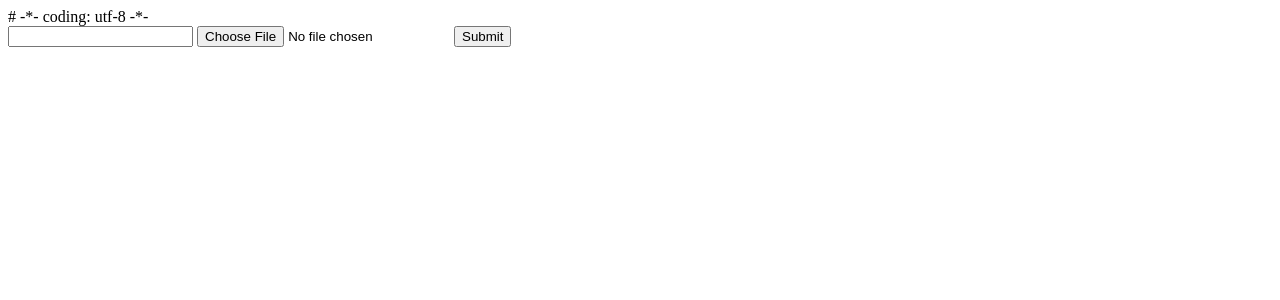
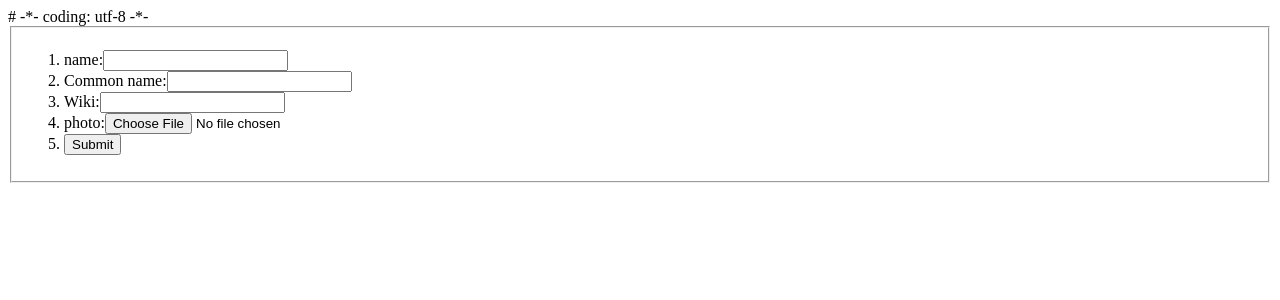
Before and after one commit to sebavp/Plants-Web, a Python web app: template plants_web/templates/add_plant.html in a window 1280 px wide. Shown: the top 300 px of the page. Run offline with Jinja, Linux system fonts and the light colour scheme; the template is opened without the code that fills it, so the values that code supplies are empty.

Commit message:
common_name field

```diff
--- a/plants_web/controllers/plants.py
+++ b/plants_web/controllers/plants.py
@@ -6,7 +6,6 @@ from urllib import quote
 from boto.s3.connection import S3Connection
 from boto.s3.key import Key
 from bottle import request, response
-from dropbox import client, rest, session
 
 
 from plants_dal import Plant
@@ -21,6 +20,7 @@ def add_form():
 def add():
     image = request.POST.get('photo')
     name = request.POST.get('name')
+    common_name = request.POST.get('common_name')
     plant = Plant.retrieve(request.db, name)
     if plant: return "This species is already in the DB"
     if image is not None:
@@ -34,7 +34,7 @@ def add():
         key.set_acl("public-read")
 
         descriptors,ax,bx,ay,by = EFD(Threshold(image.file).process(), 50, 100).fourier_coefficients()
-        return Plant({'name': name, 'wiki': request.POST.get('wiki'), 'photo': 'https://s3.amazonaws.com/db_leaves/%s' % quote(name), 'descriptors':descriptors}).save(request.db)
+        return Plant({'name': name,'common_name':common_name, 'wiki': request.POST.get('wiki'), 'photo': 'https://s3.amazonaws.com/db_leaves/%s' % quote(name), 'descriptors':descriptors}).save(request.db)
     return []
 
 def search_form():
--- a/plants_web/templates/add_plant.html
+++ b/plants_web/templates/add_plant.html
@@ -4,9 +4,25 @@
 	<head></head>
 	<body>
 		<form method="POST" action="/plants/add" enctype="multipart/form-data">
-			<input name='name' />
-			<input type='file' name='photo' />
-			<input type='submit' value='Submit'>
+		  <fieldset>
+		    <ol>
+		      <li>
+			<label>name:</label><input name='name' />
+		      </li>
+		      <li>
+			<label>Common name:</label><input name='common_name' />
+		      </li>
+		      <li>
+			<label>Wiki:</label><input name='wiki' />
+		      </li>
+		      <li>
+			<label>photo:</label><input type='file' name='photo' />
+		      </li>
+		      <li>
+			<input type='submit' value='Submit'/>
+		      </li>
+		    </ol>
+		  </fieldset>
 		</form>
 	</body>
 </html>
```
